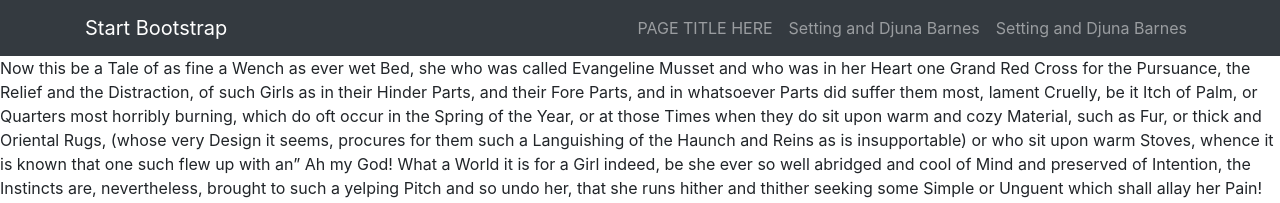
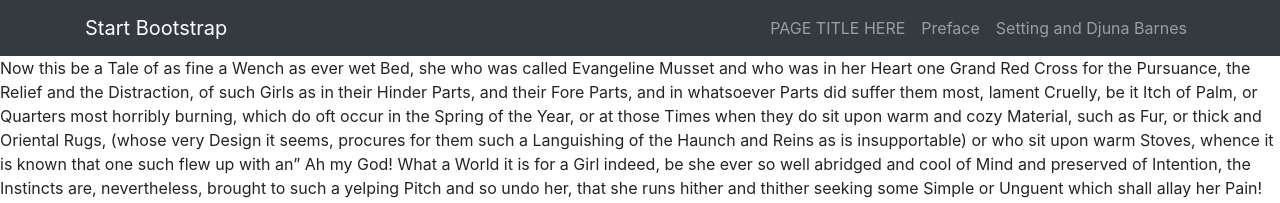
Before and after one commit to ns5ub/LadiesAlmanackGloss, a Jekyll site: the page built from preface.md, in a window 1280 px wide. Shown: the top 203 px of the page. Built offline with Jekyll 4.4.1, drawn with Linux system fonts in a browser that asks for light colours; nearby versions of some CDN libraries; library files that are not in the unit come from our copies.

Commit message:
Update preface.md

```diff
--- a/preface.md
+++ b/preface.md
@@ -1,5 +1,5 @@
 ---
-title: Setting and Djuna Barnes
+title: Preface
 layout: template
 filename: preface.html
 ---
```
